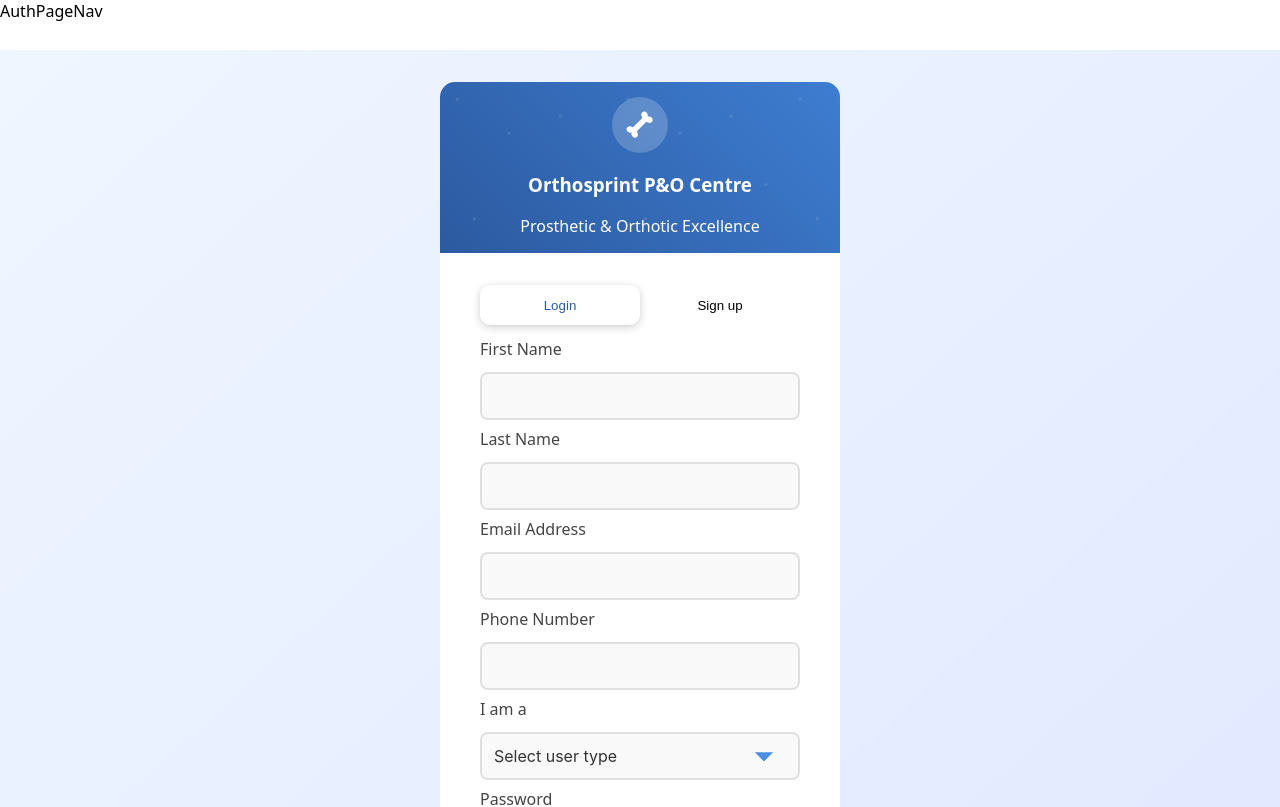
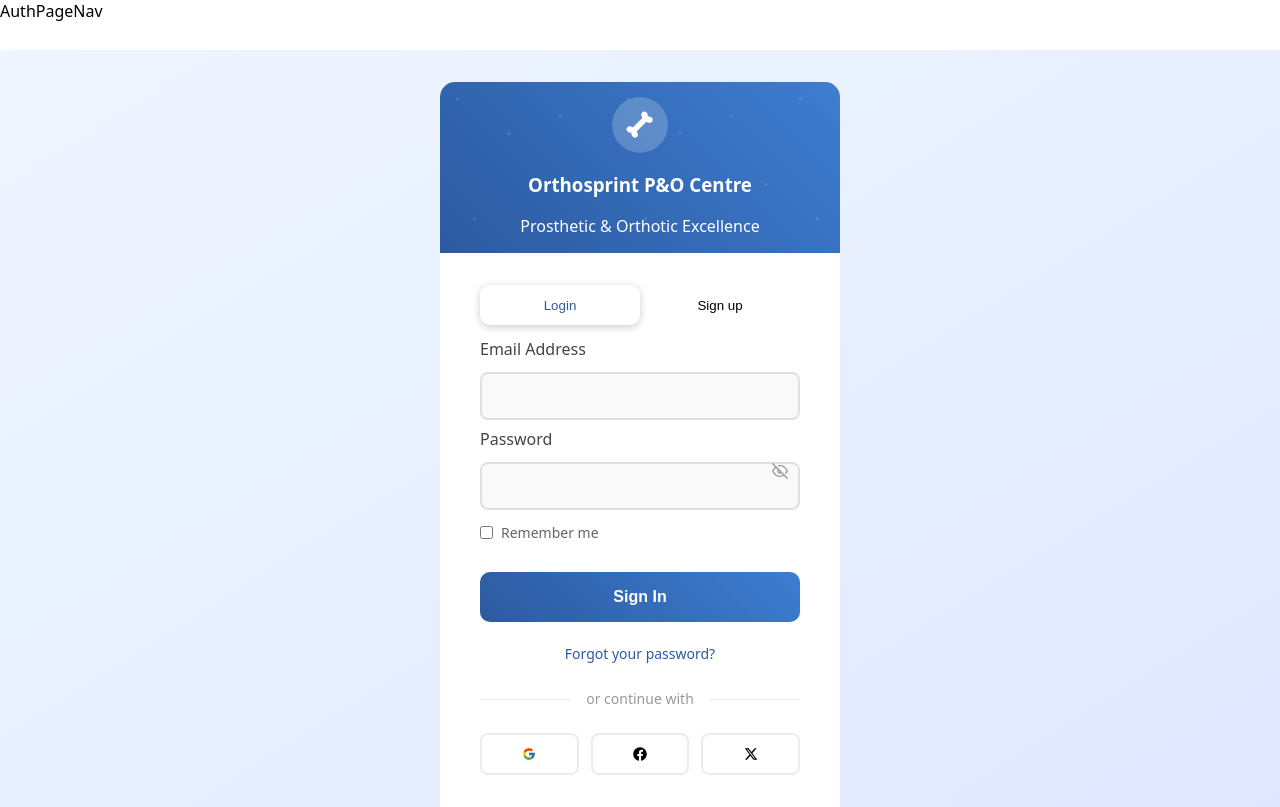
Before and after one commit to Mario-Gozie/Orthosprint-web-app, a React (Vite) app: page /app in a window 1280 px wide. Shown: the top 807 px of the page. Built offline with nearby package versions, Linux system fonts and the light colour scheme; no server answers.

Commit message:
code works way better now

```diff
--- a/src/Components/Customer-App-Components/CustomerAuthPage.jsx
+++ b/src/Components/Customer-App-Components/CustomerAuthPage.jsx
@@ -2,12 +2,15 @@ import React from "react";
 import Login from "./Login";
 import AuthPageNav from "./AuthPageNav";
 import SignUp from "./SignUp";
+import clsx from "clsx";
 import { FaBone } from "react-icons/fa";
+import { motion, AnimatePresence } from "framer-motion";
 import { useState } from "react";
-import { FiEye, FiEyeOff, FiLock } from "react-icons/fi"; // Feather icons (modern)
+
 import "../../Css/CustomerAppCss.css";
 
 function CustomerAuthPage() {
+  const [activeForm, setActiveForm] = useState("login");
   const [showClientPassword, setShowClientPassword] = useState(false);
   const [clientPassword, setClientPassword] = useState(""); // State for password
   const [showNewPassword, setShowNewPassword] = useState(false);
@@ -32,15 +35,40 @@ function CustomerAuthPage() {
           <div className="login-signUp-button-container">
             <div className="login-signUp-button-wrapper">
               <div className="login-signUp-buttons">
-                <button className="login active-btn">Login</button>
-                <button className="signUp">Sign up</button>
+                <button
+                  className={clsx("login", {
+                    "active-btn": activeForm === `login`,
+                  })}
+                  onClick={() => setActiveForm("login")}
+                >
+                  Login
+                </button>
+                <button
+                  className={clsx("signUp", {
+                    "active-btn": activeForm === `signUp`,
+                  })}
+                  onClick={() => setActiveForm("signUp")}
+                >
+                  Sign up
+                </button>
               </div>
-              {/* <Login
+              <AnimatePresence mode="wait">
+                <motion.div
+                  key={activeForm}
+                  initial={{ opacity: 0, y: 20 }}
+                  animate={{ opacity: 1, y: 0 }}
+                  exit={{ opacity: 0, y: -20 }}
+                  transition={{ duration: 0.3, ease: "easeInOut" }}
+                  className="absolute inset-0"
+                >
+                  {activeForm === "login" ? (
+                    <Login
                       showClientPassword={showClientPassword}
                       setShowClientPassword={setShowClientPassword}
                       clientPassword={clientPassword}
                       setClientPassword={setClientPassword}
-              /> */}
+                    />
+                  ) : (
                     <SignUp
                       showNewPassword={showNewPassword}
                       setShowNewPassword={setShowNewPassword}
@@ -51,6 +79,9 @@ function CustomerAuthPage() {
                       setShowConfirmPassword={setShowConfirmPassword}
                       showConfirmPassword={showConfirmPassword}
                     />
+                  )}
+                </motion.div>
+              </AnimatePresence>
             </div>
           </div>
         </div>
```
Lines whose indentation alone changed are shown as unchanged.
